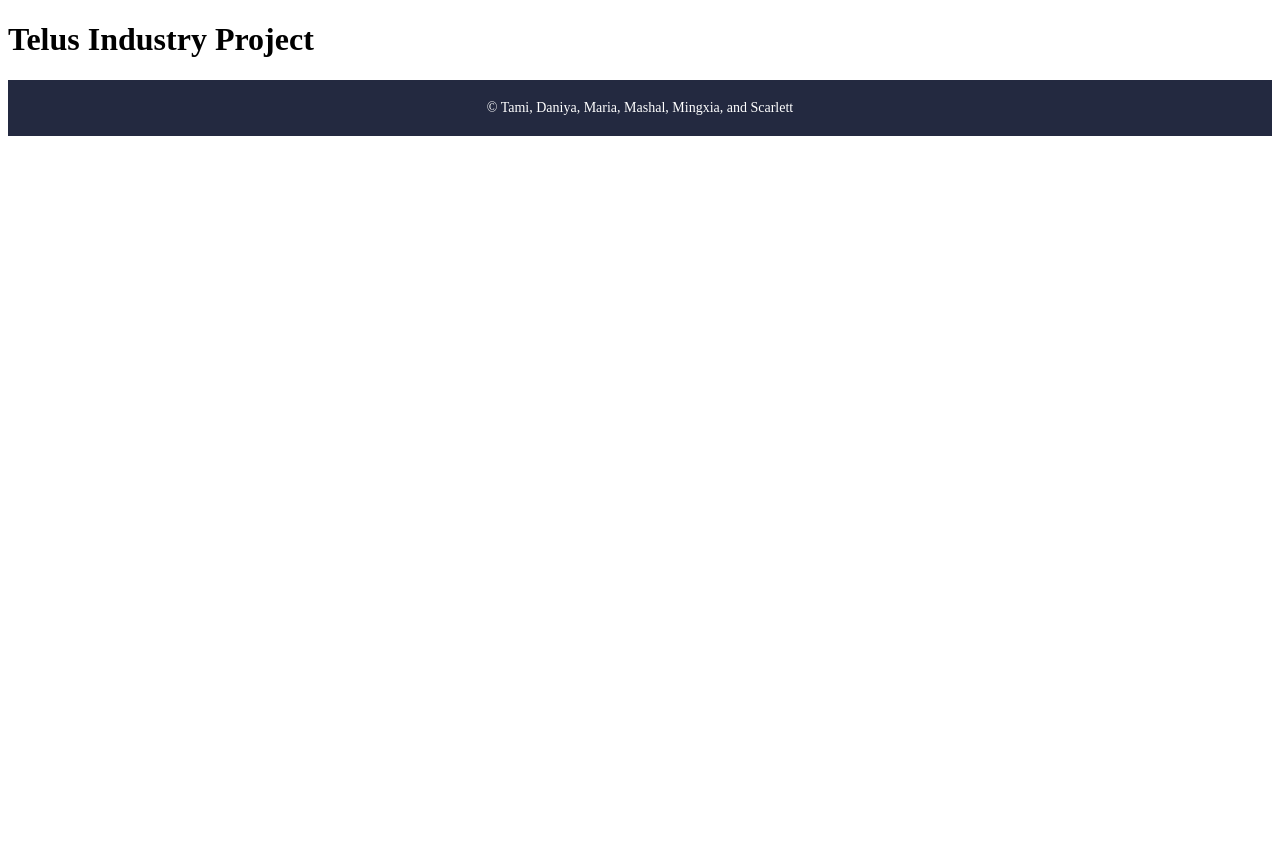
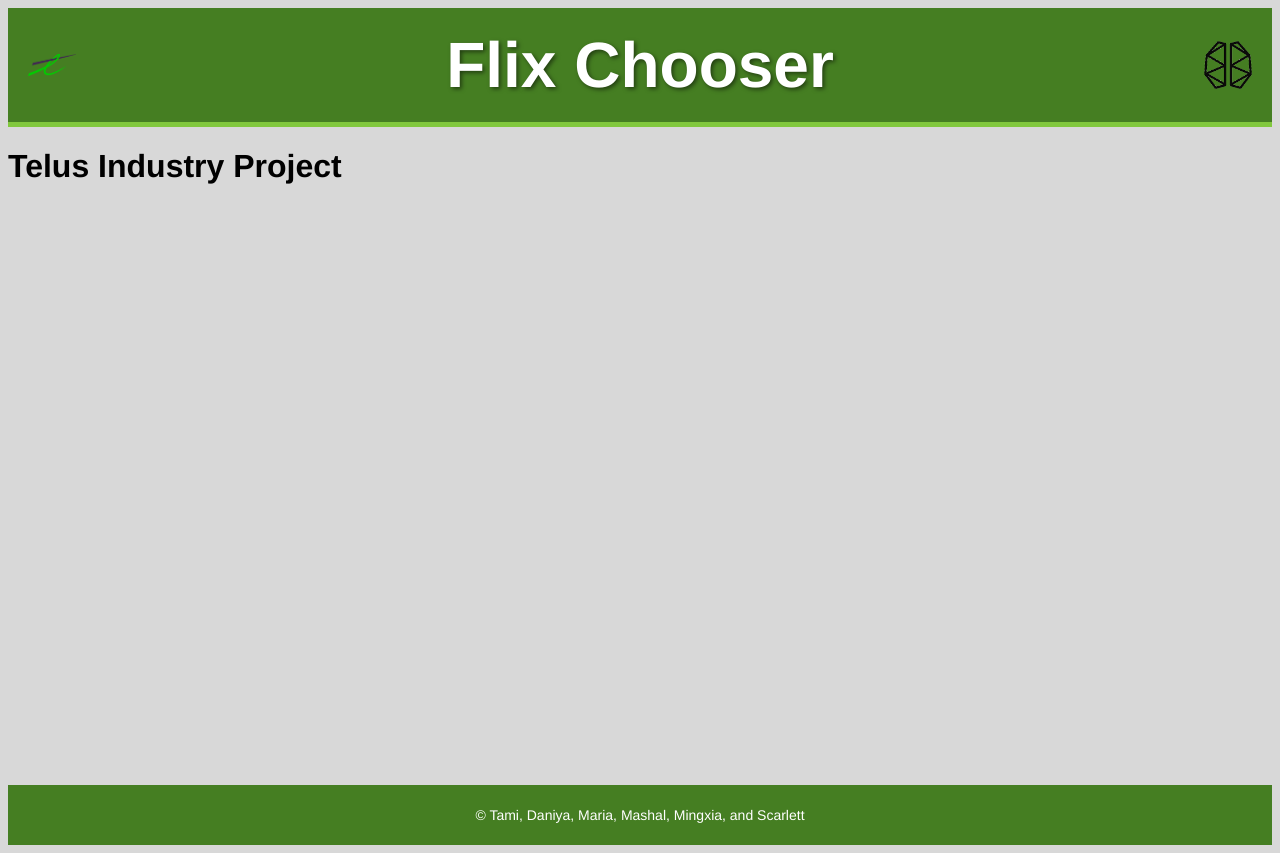
Before and after one commit to daniyazafar/methods-industry-project-frontend, a React (Vite) app: page / in a window 1280 px wide. Before the commit the page ends 800 px from the top, so only its background shows below. Built offline with nearby package versions, Linux system fonts and the light colour scheme.

Commit message:
basic header ready to go

```diff
--- a/src/App.jsx
+++ b/src/App.jsx
@@ -1,5 +1,6 @@
 import { useState } from "react";
 import Footer from "./Components/Footer/Footer";
+import Header from "./Components/Header/Header";
 import "./App.scss";
 
 function App() {
@@ -7,6 +8,7 @@
 
   return (
     <>
+      <Header />
       <h1>Telus Industry Project</h1>
       <Footer />
     </>
--- a/src/App.scss
+++ b/src/App.scss
@@ -0,0 +1,9 @@
+@import "/styles/partials/_variables.scss";
+@import "/styles/partials/_mixins.scss";
+
+:root{
+    background-color: $light-grey;
+    margin: 0;
+    padding: 0;
+    font-family: "helvetica", sans-serif;
+}
--- a/src/Components/Footer/Footer.scss
+++ b/src/Components/Footer/Footer.scss
@@ -3,13 +3,13 @@
 
 
 .footer {
-    background-color: $footer-bg;
-    padding: 20px;
+    background-color: $dark-green;
+    padding: .5rem;
     text-align: center;
     color: $footer-text;
+    margin-top: 75vh;
 
   .footer__text {
     font-size: 14px;
-    margin: 0;
   }
 }
--- /dev/null
+++ b/src/Components/Header/Header.jsx
@@ -0,0 +1,20 @@
+import React from "react";
+import "./Header.scss";
+import telus from "../../assets//logo/telus-logo.png";
+import brainstation from "../../assets/logo/brainstation-logo.png";
+
+const Header = () => {
+  return (
+    <header className="header">
+      <img className="header__logo" src={telus} alt="Telus Logo" />
+      <h1 className="header__text">Flix Chooser</h1>
+      <img
+        className="header__logo"
+        src={brainstation}
+        alt="BrainStation Logo"
+      />
+    </header>
+  );
+};
+
+export default Header;
--- /dev/null
+++ b/src/Components/Header/Header.scss
@@ -0,0 +1,26 @@
+@import "../../../styles/partials/_mixins.scss";
+@import "../../../styles/partials/_variables.scss";
+
+// Header styles
+.header {
+  display: flex;
+  flex-direction: row;
+  justify-content: space-between;
+  align-items: center;
+  background-color: $dark-green;
+  padding: 20px;
+  text-align: center;
+  color: $header-text;
+  border-bottom: $light-green 5px solid; // Existing border
+  position: relative; // Ensure positioning context for the pseudo-element
+
+  .header__text {
+    font-size: 4rem;
+    margin: 0;
+    text-shadow: 2px 2px 4px rgba(0, 0, 0, 0.5);
+  }
+
+  img {
+    width: 3rem;
+  }
+}
--- a/styles/partials/__variables.scss
+++ b/styles/partials/__variables.scss
@@ -1,6 +1,17 @@
 // Variables
 $tablet-breakpoint: 768px;
 $desktop-breakpoint: 1280px;
+
+// Telus Colours
+
+$white: #ffffff;
+$purple: #462b6a;
+$light-green: #81c83d;
+$dark-green: #457e22;
+$light-grey: #d8d8d8;
+$medium-grey: #55595f;
+$dark-grey: #2b2c2e;
+
 
 // Primary colors
 $primary-text: #13182c;
@@ -8,3 +19,6 @@
 
 $footer-text: #fff;
 $footer-bg: #232940;
+
+$header-text: #fff;
+$header-bg: #2e66e5;
```
Also changed, not shown: src/assets/logo/Telus-Logo.png (added), src/assets/logo/brainstation-logo.png (added).
